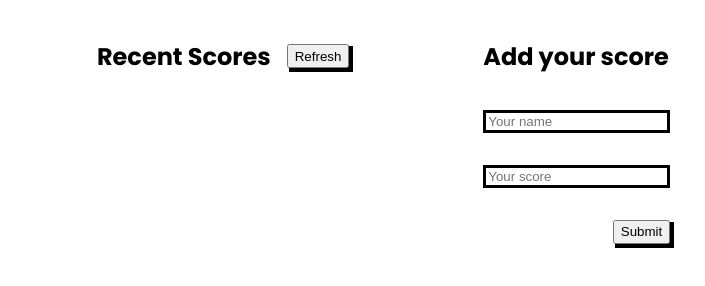
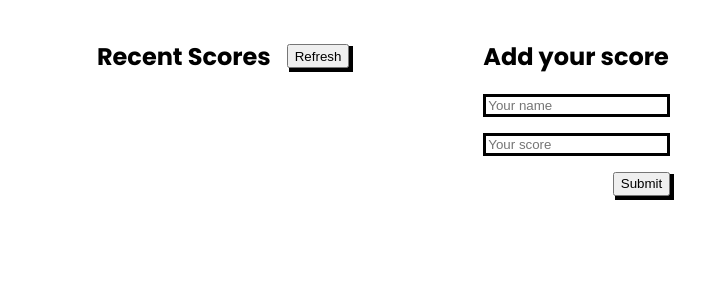
Before and after one commit to abel-tefera/leaderboard, a website built with webpack: page src/index.html in a window 1280 px wide. Shown: the part 72-358 px from the top of the page, without its empty margins (66-771 px from the left). Built offline with nearby package versions, Linux system fonts and the light colour scheme; no server answers.

Commit message:
Input top margins removed

```diff
--- a/src/style.css
+++ b/src/style.css
@@ -83,6 +83,12 @@ body {
   border: 3px solid black;
 }
 
+.user-input,
+.score-input,
+.btn {
+  margin-top: 0;
+}
+
 @media only screen and (width >= 576px) {
   .score-form {
     width: 100%;
```
